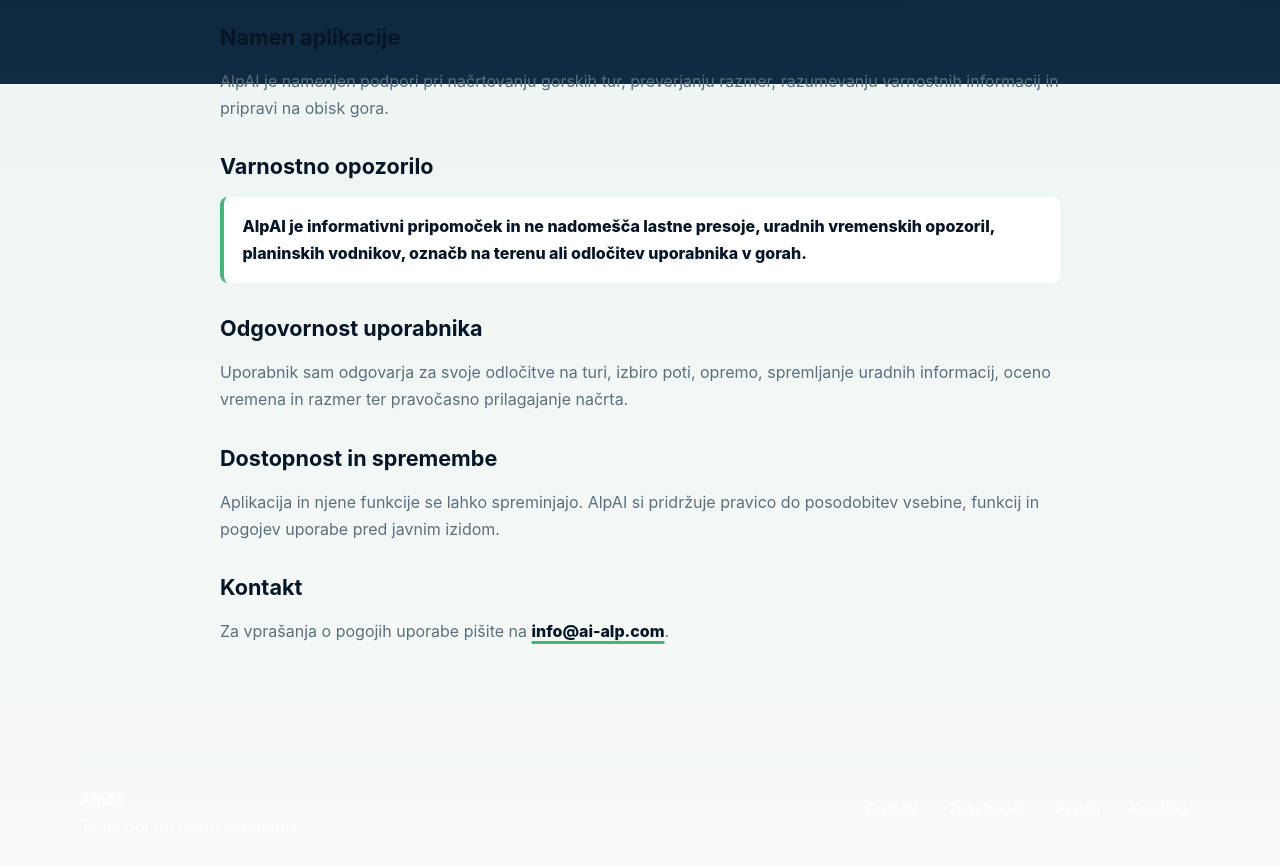
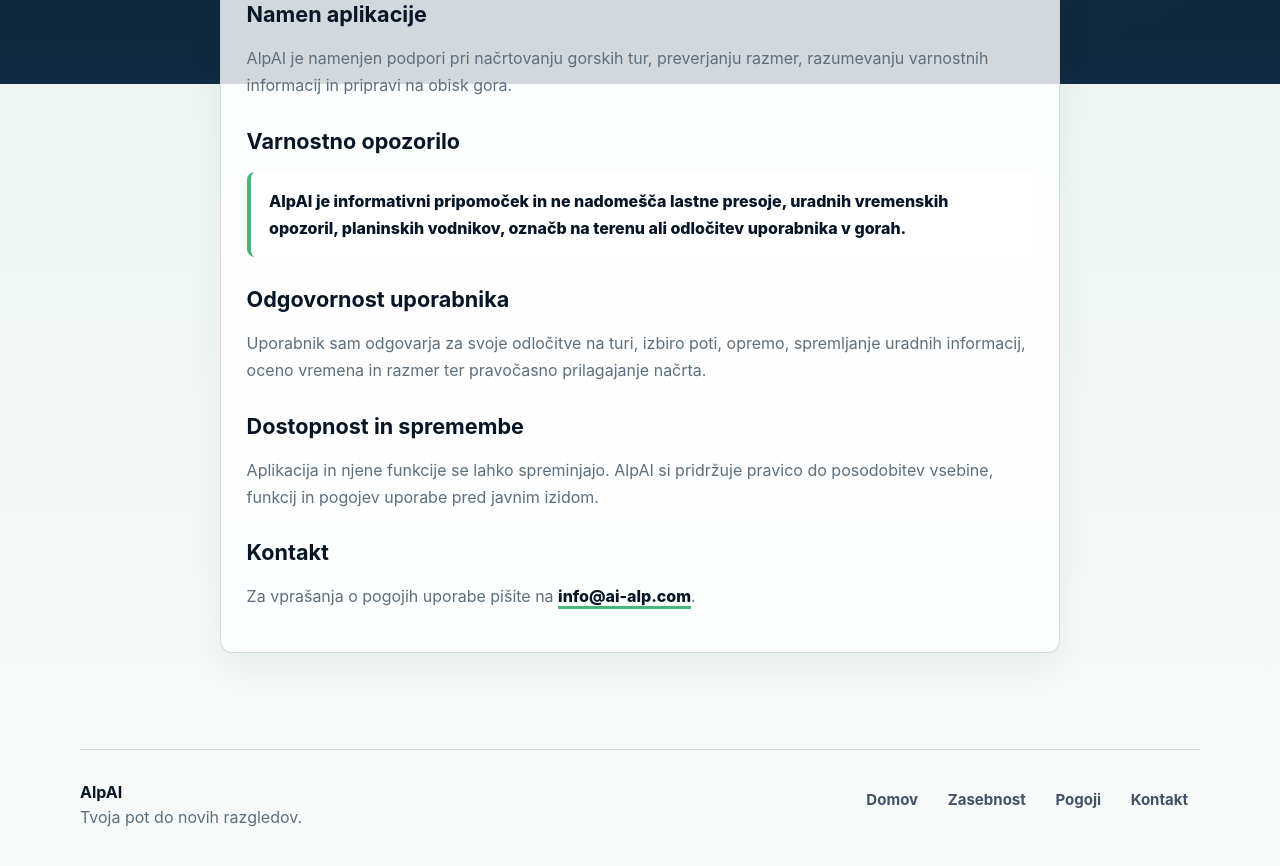
Before and after one commit to eriksamsa/ai-alp-website, a Next.js app: page /terms in a window 1280 px wide. Shown: the part 460-1326 px from the top of the page. Built offline with nearby package versions, Linux system fonts and the light colour scheme.

Commit message:
Fix text contrast

```diff
--- a/app/globals.css
+++ b/app/globals.css
@@ -483,6 +483,12 @@
   padding: 1rem 0 5.5rem;
 }
 
+.section .eyebrow,
+.split-section .eyebrow,
+.content-page .eyebrow {
+  color: var(--green-dark);
+}
+
 .section-heading {
   max-width: 46rem;
   margin-bottom: 2rem;
@@ -540,6 +546,12 @@
   padding: clamp(3rem, 8vw, 6rem) 0;
 }
 
+.content-page,
+.section,
+.split-section {
+  color: var(--text);
+}
+
 .content-page > p {
   max-width: 48rem;
   font-size: 1.08rem;
@@ -566,14 +578,21 @@
 
 .legal-copy {
   margin-top: 2rem;
-  border-top: 1px solid rgba(201, 216, 215, 0.9);
-  padding-top: 2rem;
+  border: 1px solid rgba(201, 216, 215, 0.9);
+  border-radius: 12px;
+  background: rgba(255, 255, 255, 0.82);
+  padding: 1.6rem;
+  box-shadow: 0 14px 36px rgba(16, 43, 66, 0.06);
 }
 
 .legal-copy h2 {
-  margin-top: 2rem;
+  margin-top: 1.8rem;
   color: var(--navy);
   font-size: 1.35rem;
+}
+
+.legal-copy h2:first-of-type {
+  margin-top: 0.6rem;
 }
 
 .legal-copy a {
@@ -599,18 +618,27 @@
   align-items: flex-start;
   justify-content: space-between;
   gap: 2rem;
-  border-top: 1px solid rgba(159, 230, 188, 0.16);
+  border-top: 1px solid rgba(201, 216, 215, 0.9);
   padding: 2rem 0 2.5rem;
-  color: rgba(255, 255, 255, 0.78);
+  color: var(--text);
 }
 
 .site-footer strong {
-  color: var(--white);
+  color: var(--navy);
 }
 
 .site-footer p {
   margin: 0.35rem 0 0;
-  color: rgba(255, 255, 255, 0.62);
+  color: var(--muted);
+}
+
+.site-footer a {
+  color: #435166;
+}
+
+.site-footer a:hover {
+  background: #e8efec;
+  color: var(--navy);
 }
 
 @media (max-width: 900px) {
```
